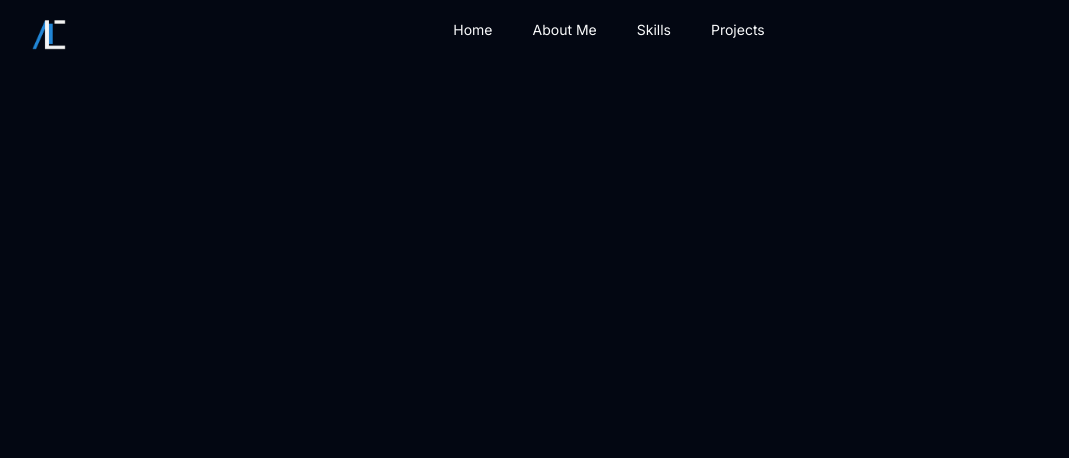
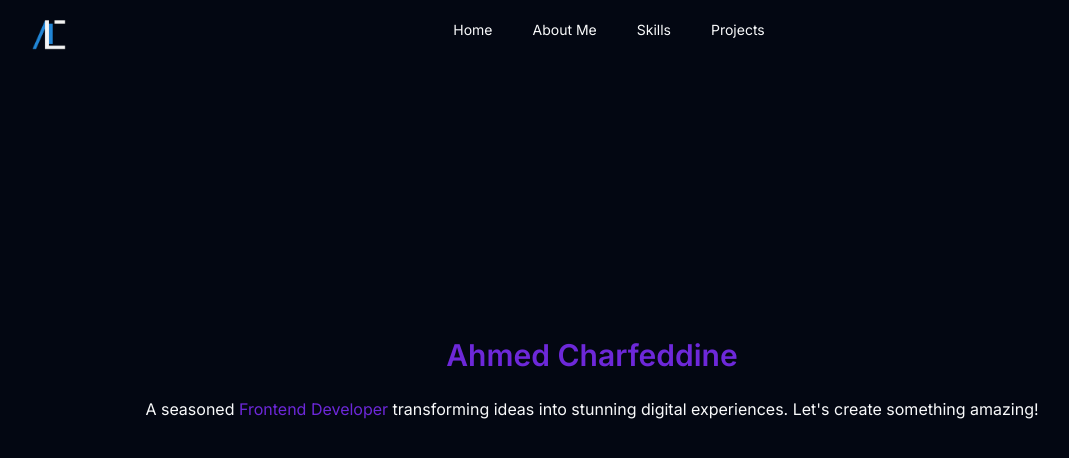
Before and after one commit to ahmedcharfeddine013/pf_v2, a Next.js app: page / in a window 1280 px wide. Shown: the top 458 px of the page, without its empty margins (48-1117 px from the left). Built offline with nearby package versions, Linux system fonts and the light colour scheme.

Commit message:
hero starter

```diff
--- a/src/app/globals.css
+++ b/src/app/globals.css
@@ -106,7 +106,7 @@
   }
 
   .hero-title {
-    @apply text-center font-semibold text-3xl text-gray-100 opacity-0 max-md:mb-10;
+    @apply text-center font-semibold text-3xl text-primary opacity-0 max-md:mb-10;
   }
 
   .hiw-title {
--- a/src/app/page.tsx
+++ b/src/app/page.tsx
@@ -1,3 +1,4 @@
+import Hero from "@/components/Hero";
 import Navbar from "@/components/Navbar";
 import Image from "next/image";
 
@@ -5,6 +6,7 @@ export default function Home() {
   return (
     <main className="bg-background">
       <Navbar />
+      <Hero />
     </main>
   );
 }
--- /dev/null
+++ b/src/components/Hero.tsx
@@ -0,0 +1,28 @@
+"use client";
+
+import { useGSAP } from "@gsap/react";
+import gsap from "gsap";
+import React from "react";
+
+const Hero = () => {
+  useGSAP(() => {
+    gsap.to("#title", { opacity: 1, y: 0, delay: 1 });
+    gsap.to('#desc', {opacity : 1, y : 0 , delay : 1.5})
+  }, []);
+  return (
+    <section className="w-full nav-height relative">
+      <div className="h-5/6 w-full flex-center flex-col space-y-6">
+        <h1 id="title" className="hero-title translate-y-40 ">
+          Ahmed Charfeddine
+        </h1>
+        <p id="desc" className="translate-y-40 opacity-0">
+          A seasoned <span className="text-primary ">Frontend Developer</span>{" "}
+          transforming ideas into stunning digital experiences. Let&apos;s
+          create something amazing!{" "}
+        </p>
+      </div>
+    </section>
+  );
+};
+
+export default Hero;
```
